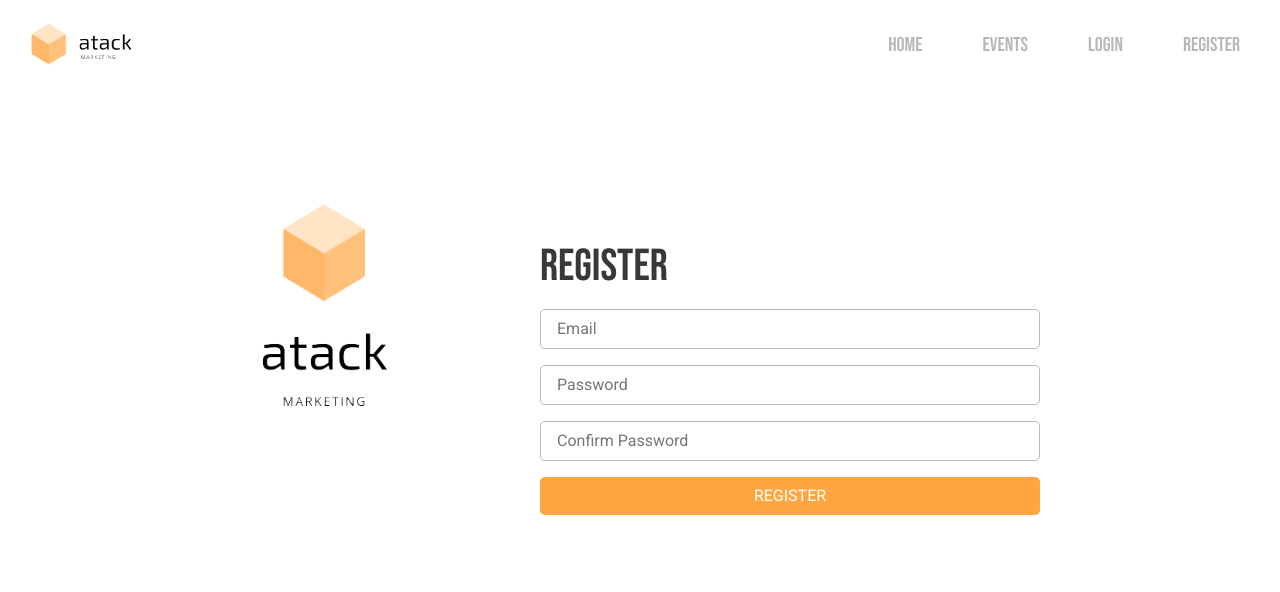
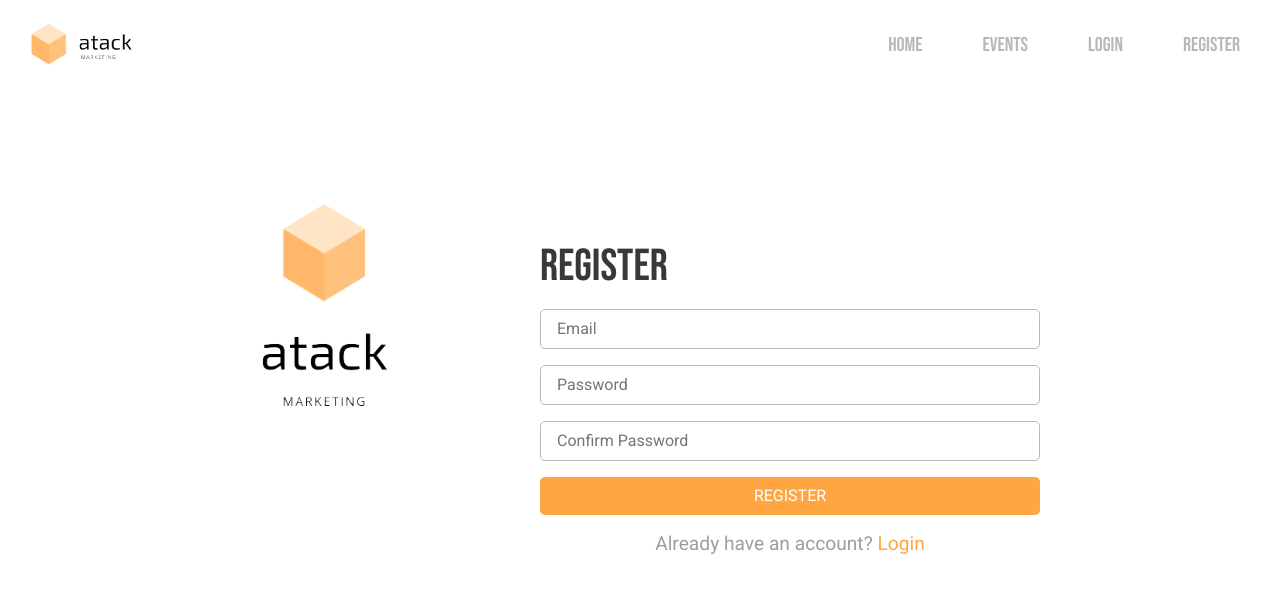
Before and after one commit to albertkozak/MarketingWeb, a React (Create React App) app in the folder atack-marketing/: page /Register in a window 1280 px wide. Shown: the top 592 px of the page. Built offline with nearby package versions, Linux system fonts and the light colour scheme; a web font is replaced by a local one.

Commit message:
Added routes to login/register

```diff
--- a/atack-marketing/src/screens/authentication/Login.js
+++ b/atack-marketing/src/screens/authentication/Login.js
@@ -4,6 +4,7 @@ import * as Yup from 'yup';
 import firebase from '../../firebase';
 import { useHistory } from 'react-router-dom';
 import Logo from '../../assets/full-logo.png';
+import { withRouter, Redirect, Link } from "react-router-dom";
 
 const Login = () => {
 	//const API_CREATE_URL =
@@ -90,6 +91,7 @@ const Login = () => {
 						const { values, touched, errors, isSubmitting, handleChange, handleBlur, handleSubmit } = props;
 
 						return (
+							<div>
 							<form onSubmit={handleSubmit}>
 								<label htmlFor="email">Email</label>
 								<input
@@ -119,6 +121,8 @@ const Login = () => {
 									Login
 								</button>
 							</form>
+							<p className="auth-link">Not a member? <Link to="/register">Register</Link></p>
+							</div>
 						);
 					}}
 				</Formik>
--- a/atack-marketing/src/screens/authentication/Register.js
+++ b/atack-marketing/src/screens/authentication/Register.js
@@ -1,10 +1,10 @@
 import React from 'react';
-import { Container } from 'react-bootstrap';
 import { Formik } from 'formik';
 import * as Yup from 'yup';
 import firebase from '../../firebase';
 import { useHistory } from 'react-router-dom';
 import Logo from '../../assets/full-logo.png';
+import { withRouter, Link } from 'react-router-dom';
 
 const Register = () => {
 	const API_CREATE_URL = 'https://atackmarketingapi.azurewebsites.net/api/User/create';
@@ -82,6 +82,7 @@ const Register = () => {
 						const { values, touched, errors, isSubmitting, handleChange, handleBlur, handleSubmit } = props;
 
 						return (
+							<div>
 							<form onSubmit={handleSubmit}>
 								<label htmlFor="email">Email</label>
 								<input
@@ -126,6 +127,8 @@ const Register = () => {
 									Register
 								</button>
 							</form>
+							<p className="auth-link">Already have an account? <Link to="/login">Login</Link></p>
+							</div>
 						);
 					}}
 				</Formik>
```
